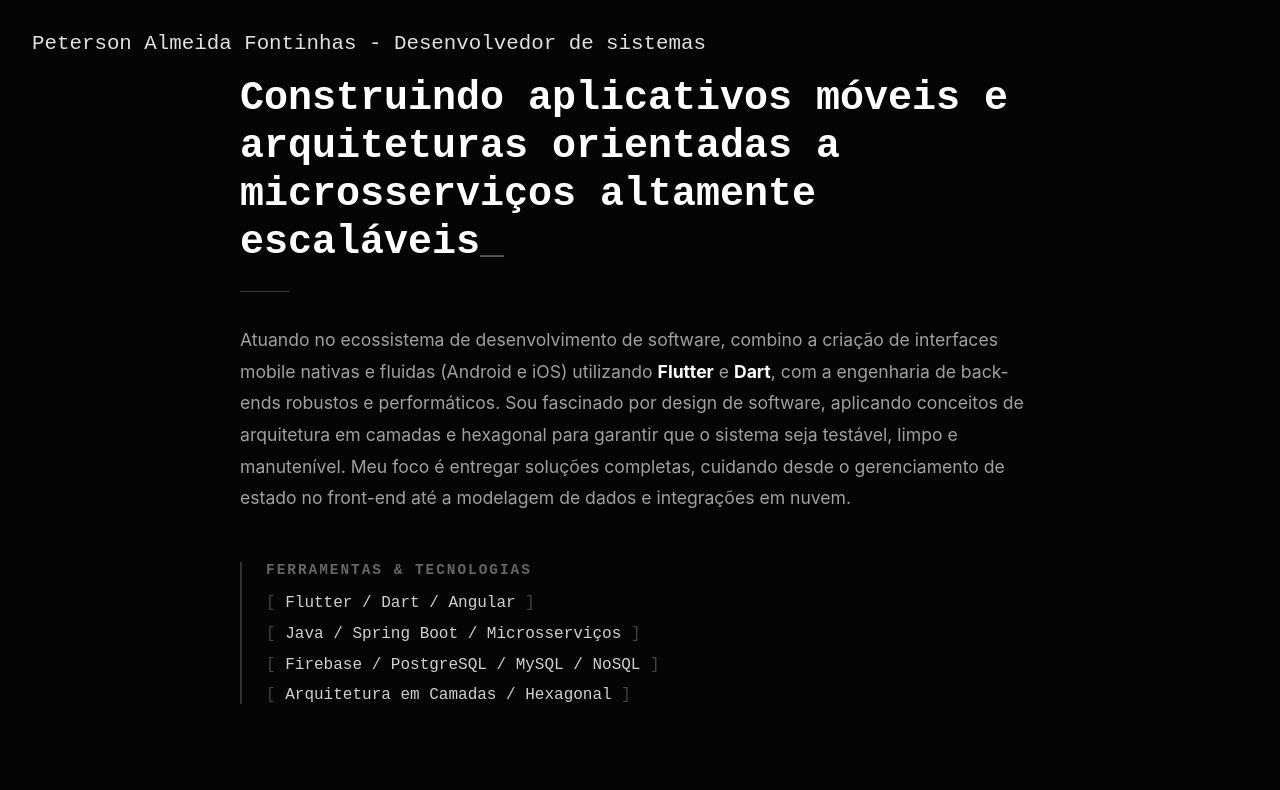
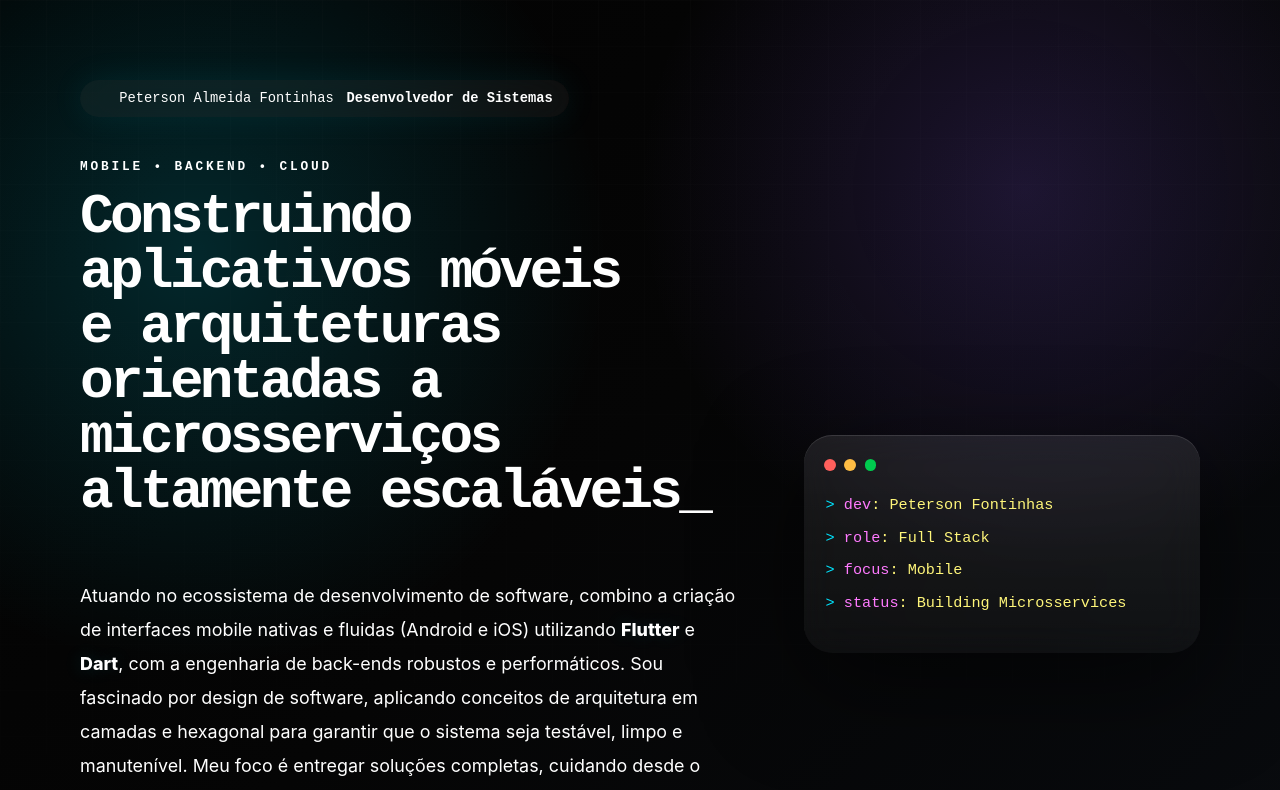
Before and after one commit to PAFONTINHAS/ds881-curriculo-GRR20246106, an Angular app: page /main-page in a window 1280 px wide. Shown: the top 790 px of the page. Built offline with nearby package versions, Linux system fonts and the light colour scheme.

Commit message:
refactor: seção sobre nós

```diff
--- a/src/app/components/about-me/about-me.css
+++ b/src/app/components/about-me/about-me.css
@@ -1,39 +1,316 @@
-/* Paleta estrita: Fundo preto, texto cinza claro/branco, detalhes sutis */
+:root {
+    --bg: #050505;
+    --bg-soft: #0b0f14;
+    --card: rgba(255, 255, 255, 0.055);
+    --card-border: rgba(255, 255, 255, 0.12);
+    --text: #f4f7fb;
+    --muted: #9ba4b5;
+    --muted-2: #687386;
+    --cyan: #00e5ff;
+    --purple: #8b5cf6;
+    --green: #4ade80;
+}
 
-header{
-    font-size: 1.3rem;
-    margin-bottom: 20px;
-
+* {
+    box-sizing: border-box;
 }
 
 .about-section {
+    position: relative;
+    isolation: isolate;
+    overflow: hidden;
+    min-height: 100vh;
     user-select: none;
-    align-items: start;
-    background-color: #050505;
-    color: #e0e0e0;
+    color: var(--text);
     display: flex;
-    flex-direction: column;
+    align-items: center;
     font-family: 'Fira Code', 'Courier New', monospace;
-    padding: 2rem;
+    padding: 5rem 2rem;
+    background:
+        radial-gradient(circle at 15% 20%, rgba(0, 229, 255, 0.16), transparent 26rem),
+        radial-gradient(circle at 80% 15%, rgba(139, 92, 246, 0.18), transparent 24rem),
+        linear-gradient(135deg, #020202 0%, #050505 42%, #0a0d12 100%);
+}
+
+.about-section::before {
+    content: "";
+    position: absolute;
+    inset: 0;
+    z-index: -2;
+    opacity: 0.2;
+    background-image:
+        linear-gradient(rgba(255, 255, 255, 0.06) 1px, transparent 1px),
+        linear-gradient(90deg, rgba(255, 255, 255, 0.06) 1px, transparent 1px);
+    background-size: 46px 46px;
+    mask-image: linear-gradient(to bottom, black, transparent 85%);
+}
+
+.about-section::after {
+    content: "</>";
+    position: absolute;
+    right: clamp(1rem, 7vw, 7rem);
+    bottom: clamp(1rem, 6vw, 5rem);
+    z-index: -1;
+    color: rgba(255, 255, 255, 0.035);
+    font-size: clamp(8rem, 20vw, 19rem);
+    font-weight: 900;
+    letter-spacing: -1rem;
+}
+
+.about-glow {
+    position: absolute;
+    z-index: -1;
+    width: 18rem;
+    height: 18rem;
+    border-radius: 999px;
+    filter: blur(70px);
+    opacity: 0.35;
+    animation: floatGlow 7s ease-in-out infinite alternate;
+}
+
+.about-glow-one {
+    top: 8%;
+    left: 6%;
+    background: var(--cyan);
+}
+
+.about-glow-two {
+    right: 10%;
+    bottom: 12%;
+    background: var(--purple);
+    animation-delay: -2s;
 }
 
 .container {
-    max-width: 800px;
+    width: min(1120px, 100%);
     margin: 0 auto;
 }
 
-.headline {
-    font-size: 2.5rem;
-    color: #ffffff;
-    font-weight: 700;
-    line-height: 1.2;
-    margin-bottom: 1.5rem;
+.about-header {
+    width: fit-content;
+    display: flex;
+    align-items: center;
+    flex-wrap: wrap;
+    gap: 0.8rem;
+    margin-bottom: 2.5rem;
+    padding: 0.7rem 1rem;
+    border: 1px solid var(--card-border);
+    border-radius: 999px;
+    background: rgba(255, 255, 255, 0.045);
+    backdrop-filter: blur(16px);
+    color: var(--muted);
+    color: white;
+    font-size: 0.86rem;
+    box-shadow: 0 0 35px rgba(0, 229, 255, 0.08);
 }
 
-/* Efeito de cursor piscando no título */
+.about-header strong {
+    color: var(--text);
+    font-weight: 600;
+}
+
+.status-dot {
+    width: 0.65rem;
+    height: 0.65rem;
+    border-radius: 999px;
+    background: var(--green);
+    box-shadow: 0 0 18px var(--green);
+}
+
+.hero-grid {
+    display: grid;
+    grid-template-columns: minmax(0, 1.25fr) minmax(280px, 0.75fr);
+    gap: clamp(2rem, 5vw, 4.5rem);
+    align-items: center;
+}
+
+.eyebrow {
+    display: inline-flex;
+    margin-bottom: 1rem;
+    color: var(--cyan);
+    text-transform: uppercase;
+    letter-spacing: 0.22em;
+    font-size: 0.8rem;
+    font-weight: 700;
+    color: white;
+}
+
+.headline {
+    max-width: 900px;
+    margin: 0 0 1.5rem;
+    color: #ffffff;
+    /* font-size: clamp(2.4rem, 6vw, 5.15rem); */
+    font-size: clamp(2.4rem, 6vw, 3.5rem);
+    font-weight: 900;
+    line-height: 0.98;
+    letter-spacing: -0.065em;
+    text-wrap: balance;
+}
+
 .cursor {
     animation: blink 1s step-end infinite;
-    color: #555;
+    color: var(--cyan);
+    text-shadow: 0 0 18px var(--cyan);
+}
+
+.content-divider {
+    width: min(220px, 45%);
+    height: 3px;
+    margin-bottom: 2rem;
+    border-radius: 999px;
+    background: linear-gradient(90deg, var(--cyan), var(--purple), transparent);
+}
+
+.description {
+    max-width: 760px;
+    margin: 0 0 2rem;
+    color: var(--muted);
+    font-family: 'Inter', system-ui, sans-serif;
+    font-size: clamp(1rem, 1.7vw, 1.12rem);
+    line-height: 1.9;
+    color: white;
+}
+
+.description strong {
+    color: var(--text);
+    font-weight: 800;
+    text-shadow: 0 0 18px rgba(0, 229, 255, 0.18);
+}
+
+.quick-actions {
+    display: flex;
+    flex-wrap: wrap;
+    gap: 1rem;
+    color: white;
+    margin-top: 2rem;
+}
+
+.btn {
+    display: inline-flex;
+    align-items: center;
+    justify-content: center;
+    min-height: 3rem;
+    padding: 0.85rem 1.2rem;
+    border-radius: 999px;
+    text-decoration: none;
+    font-weight: 800;
+    font-size: 0.92rem;
+    transition: transform 0.25s ease, border-color 0.25s ease, box-shadow 0.25s ease;
+}
+
+.btn:hover {
+    transform: translateY(-3px);
+}
+
+.btn-primary {
+    color: #001014;
+    background: linear-gradient(135deg, var(--cyan), #7dd3fc);
+    box-shadow: 0 18px 45px rgba(0, 229, 255, 0.2);
+    color: white;
+}
+
+.btn-secondary {
+    color: var(--text);
+    border: 1px solid var(--card-border);
+    background: rgba(255, 255, 255, 0.045);
+}
+
+.profile-card {
+    position: relative;
+    overflow: hidden;
+    border: 1px solid var(--card-border);
+    border-radius: 28px;
+    background: linear-gradient(180deg, rgba(255, 255, 255, 0.085), rgba(255, 255, 255, 0.035));
+    box-shadow: 0 30px 100px rgba(0, 0, 0, 0.55), inset 0 1px 0 rgba(255, 255, 255, 0.12);
+    backdrop-filter: blur(18px);
+}
+
+.card-topline {
+    height: 4px;
+    background: linear-gradient(90deg, var(--cyan), var(--purple));
+}
+
+.terminal-header {
+    display: flex;
+    gap: 0.55rem;
+    padding: 1.25rem 1.25rem 0;
+}
+
+.terminal-header span {
+    width: 0.72rem;
+    height: 0.72rem;
+    border-radius: 999px;
+    /* background: rgba(255, 255, 255, 0.24); */
+}
+
+.terminal-body {
+    padding: 1.6rem 1.35rem 1.7rem;
+    color: white;
+}
+
+.terminal-body p {
+    margin: 0 0 0.9rem;
+    font-size: 0.95rem;
+}
+
+
+.terminal-key {
+    color: rgb(255, 122, 255);
+}
+
+.terminal-object {
+    color: rgb(255, 246, 122);
+}
+
+.terminal-body p::before {
+    content: "> ";
+    color: #00e5ff;
+}
+
+.stack-container {
+    margin-top: 4rem;
+    padding: 1.4rem;
+    border: 1px solid var(--card-border);
+    border-radius: 24px;
+    background: rgba(255, 255, 255, 0.04);
+    backdrop-filter: blur(14px);
+    color: white;
+}
+
+.stack-title {
+    margin: 0 0 1rem;
+    color: var(--muted-2);
+    font-size: 0.82rem;
+    text-transform: uppercase;
+    letter-spacing: 0.2em;
+}
+
+.stack-list {
+    list-style: none;
+    padding: 0;
+    margin: 0;
+    display: grid;
+    grid-template-columns: repeat(2, minmax(0, 1fr));
+    gap: 0.85rem;
+}
+
+.stack-list li {
+    padding: 1rem;
+    border: 1px solid rgba(255, 255, 255, 0.09);
+    border-radius: 18px;
+    color: #dce3ee;
+    background: rgba(0, 0, 0, 0.28);
+    transition: transform 0.25s ease, border-color 0.25s ease, background 0.25s ease;
+}
+
+.stack-list li:hover {
+    transform: translateY(-4px);
+    border-color: rgba(0, 229, 255, 0.45);
+    background: rgba(0, 229, 255, 0.055);
+}
+
+.bracket {
+    color: var(--cyan);
 }
 
 @keyframes blink {
@@ -42,52 +319,45 @@ header{
     }
 }
 
-.content-divider {
-    height: 1px;
-    background-color: #333;
-    width: 50px;
-    margin-bottom: 2rem;
+@keyframes floatGlow {
+    from {
+        transform: translate3d(0, 0, 0) scale(1);
     }
 
-.description {
-    font-size: 1.1rem;
-    line-height: 1.8;
-    color: #a0a0a0;
-    margin-bottom: 3rem;
-    font-family: 'Inter', sans-serif;
-    /* Fonte mais limpa para leitura de texto longo */
+    to {
+        transform: translate3d(1.5rem, -1.5rem, 0) scale(1.08);
+    }
 }
 
-.description strong {
-    color: #ffffff;
+@media (max-width: 860px) {
+    .about-section {
+        align-items: flex-start;
+        padding: 3rem 1.2rem;
     }
 
-.stack-container {
-    border-left: 2px solid #333;
-    padding-left: 1.5rem;
+    .hero-grid {
+        grid-template-columns: 1fr;
     }
 
-.stack-title {
-    font-size: 0.9rem;
-    text-transform: uppercase;
-    letter-spacing: 2px;
-    color: #666;
-    margin-bottom: 1rem;
+    .profile-card {
+        max-width: 520px;
     }
 
     .stack-list {
-    list-style: none;
-    padding: 0;
-    display: flex;
-    flex-direction: column;
-    gap: 0.8rem;
+        grid-template-columns: 1fr;
+    }
 }
 
-.stack-list li {
-    font-size: 1rem;
-    color: #d0d0d0;
+@media (max-width: 560px) {
+    .about-header {
+        border-radius: 20px;
     }
 
-.bracket {
-    color: #444;
+    .quick-actions {
+        flex-direction: column;
     }
+
+    .btn {
+        width: 100%;
+    }
+}
--- a/src/app/components/about-me/about-me.html
+++ b/src/app/components/about-me/about-me.html
@@ -1,7 +1,18 @@
 <section class="about-section">
+    <div class="about-glow about-glow-one"></div>
+    <div class="about-glow about-glow-two"></div>
 
-    <header>Peterson Almeida Fontinhas - Desenvolvedor de sistemas</header>
     <div class="container">
+        <header class="about-header">
+            <span class="status-dot"></span>
+            <span>Peterson Almeida Fontinhas</span>
+            <strong>Desenvolvedor de Sistemas</strong>
+        </header>
+
+        <div class="hero-grid">
+            <div class="hero-content">
+                <span class="eyebrow">mobile • backend • cloud</span>
+
                 <h1 class="headline">
                     Construindo aplicativos móveis e arquiteturas orientadas a microsserviços altamente escaláveis<span
                         class="cursor">_</span>
@@ -10,24 +21,44 @@
                 <div class="content-divider"></div>
 
                 <p class="description">
-            Atuando no ecossistema de desenvolvimento de software, combino a criação de interfaces mobile nativas e
-            fluidas (Android e iOS) utilizando <strong>Flutter</strong> e <strong>Dart</strong>, com a engenharia de
-            back-ends robustos e performáticos. Sou fascinado por design de software, aplicando conceitos de arquitetura
-            em camadas e hexagonal para garantir que o sistema seja testável, limpo e manutenível. Meu foco é entregar
-            soluções completas, cuidando desde o gerenciamento de estado no front-end até a modelagem de dados e
-            integrações em nuvem.
+                    Atuando no ecossistema de desenvolvimento de software, combino a criação de interfaces mobile nativas
+                    e fluidas (Android e iOS) utilizando <strong>Flutter</strong> e <strong>Dart</strong>, com a engenharia
+                    de back-ends robustos e performáticos. Sou fascinado por design de software, aplicando conceitos de
+                    arquitetura em camadas e hexagonal para garantir que o sistema seja testável, limpo e manutenível.
+                    Meu foco é entregar soluções completas, cuidando desde o gerenciamento de estado no front-end até a
+                    modelagem de dados e integrações em nuvem.
                 </p>
+                <div class="quick-actions">
+                    <a href="#projetos" class="btn btn-primary">Ver projetos</a>
+                    <a href="#contact" class="btn btn-secondary">Entrar em contato</a>
+                </div>
+            </div>
+
+            <aside class="profile-card" aria-label="Resumo profissional">
+                <div class="card-topline"></div>
+                <div class="terminal-header">
+                    <span style="background-color: #FF605C"></span>
+                    <span style="background-color: #FFBD44"></span>
+                    <span style="background-color: #00CA4E"></span>
+                </div>
+
+                <div class="terminal-body">
+                    <p class="terminal-object"><span class="terminal-key">dev</span>: Peterson Fontinhas</p>
+                    <p class="terminal-object"><span class="terminal-key">role</span>: Full Stack</p>
+                    <p class="terminal-object"><span class="terminal-key">focus</span>: Mobile</p>
+                    <p class="terminal-object"><span class="terminal-key">status</span>: Building Microsservices</p>
+                </div>
+            </aside>
+        </div>
 
         <div class="stack-container">
             <h3 class="stack-title">Ferramentas & Tecnologias</h3>
+
             <ul class="stack-list">
                 <li><span class="bracket">[</span> Flutter / Dart / Angular <span class="bracket">]</span></li>
-                <li><span class="bracket">[</span> Java / Spring Boot / Microsserviços <span class="bracket">]</span>
-                </li>
-                <li><span class="bracket">[</span> Firebase / PostgreSQL / MySQL / NoSQL <span class="bracket">]</span>
-                </li>
-                <li><span class="bracket">[</span> Arquitetura em Camadas / Hexagonal <span class="bracket">]</span>
-                </li>
+                <li><span class="bracket">[</span> Java / Spring Boot / Microsserviços <span class="bracket">]</span></li>
+                <li><span class="bracket">[</span> Firebase / PostgreSQL / MySQL / NoSQL <span class="bracket">]</span></li>
+                <li><span class="bracket">[</span> Arquitetura em Camadas / Hexagonal <span class="bracket">]</span></li>
             </ul>
         </div>
     </div>
```
Lines whose indentation alone changed are shown as unchanged.
